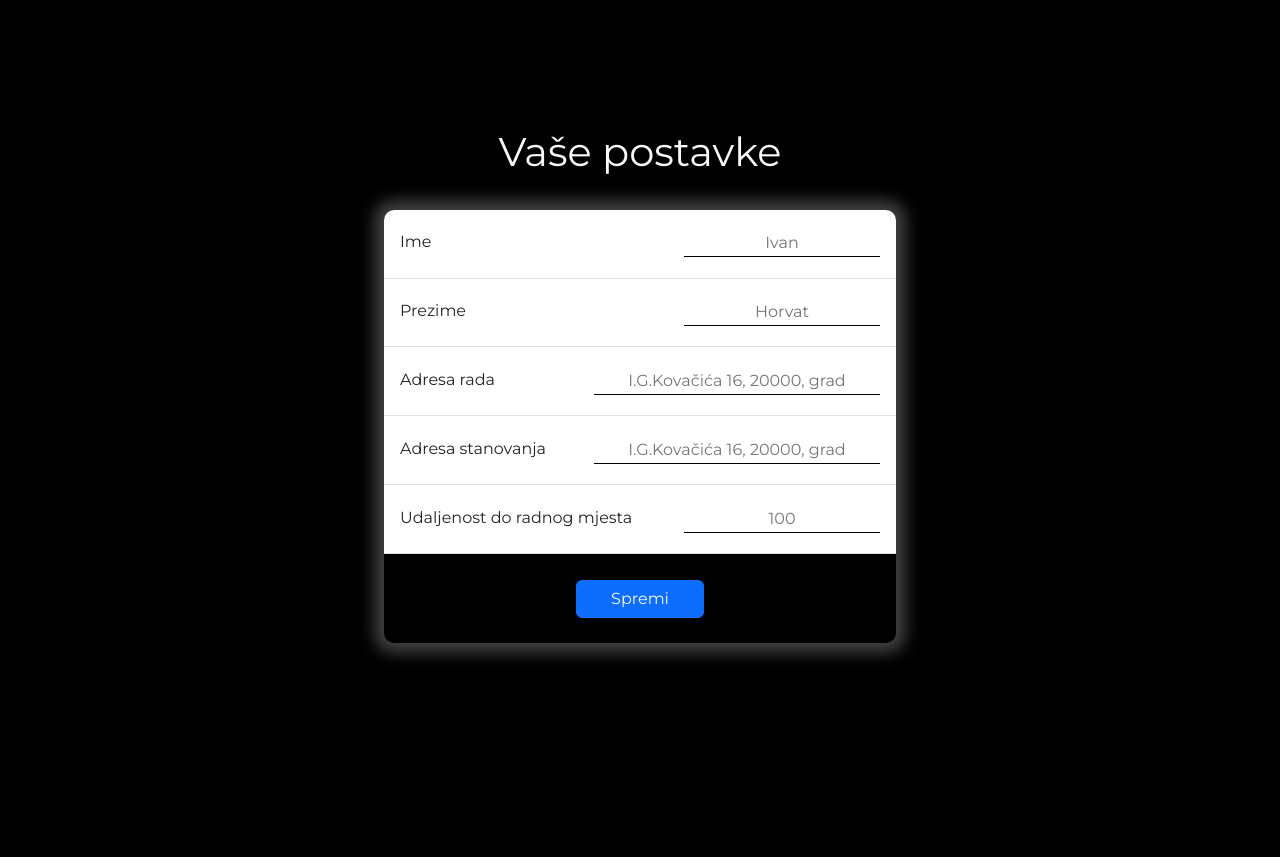
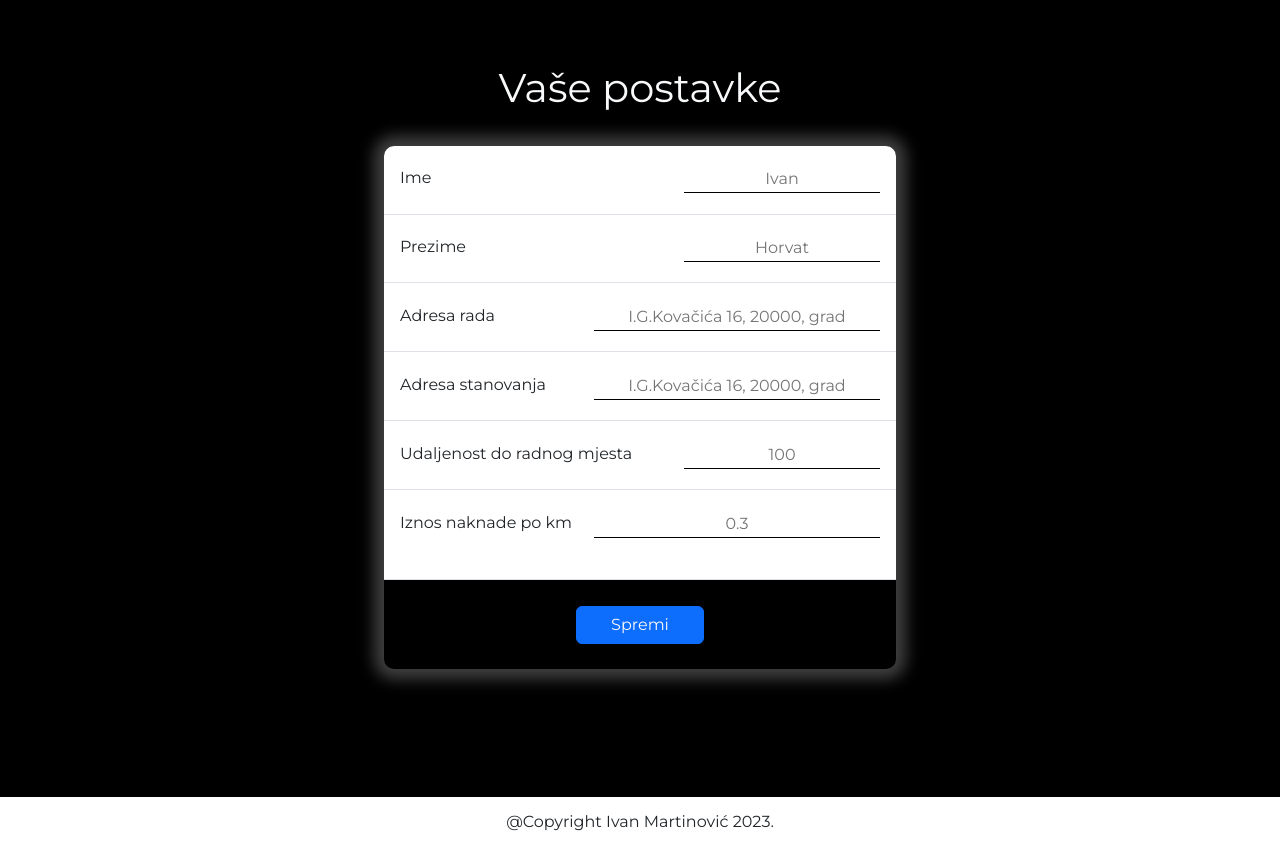
Before and after one commit to i2martin/AdministrationManager, a Flask app: page /postavke in a window 1280 px wide. Shown: the part 76-933 px from the top of the page. Before the commit the page ends 735 px from the top, so only its background shows below. Run offline with Flask 2, Linux system fonts and the light colour scheme; the visitor is signed in with stand-in values (Sample User, id 1); parts of the project's set-up code (start-up, migrations or seed data) failed here and were passed over; some libraries are stand-ins or nearby versions.

Commit message:
Added footer to templates (needs more work). Updated database to keep track of transportation fee for complete automation and updated putni.html template to use this information. Added basic check to see if input transportation fee is a number to prevent crashes.

```diff
--- a/main.py
+++ b/main.py
@@ -4,7 +4,6 @@ from flask_bootstrap import Bootstrap
 from flask_wtf import FlaskForm
 from flask import flash
 from wtforms import StringField, SubmitField, SelectField, widgets, SelectMultipleField
-#from wtforms.validators import DataRequired, InputRequired, EqualTo
 import workdays as wd
 import honorarium_excel as he
 import travel_excel as te
@@ -37,6 +36,7 @@ class User(UserMixin, db.Model):
     work_address = db.Column(db.String(100))
     home_address = db.Column(db.String(100))
     travel_distance = db.Column(db.Integer)
+    transportation_fee = db.Column(db.Float)
 
 
 with app.app_context():
@@ -77,6 +77,7 @@ class Postavke(FlaskForm):
     home_address = StringField('arrival')
     travel_distance = StringField('arrival')
     submit = SubmitField(label='Spremi', id='submit')
+    transportation_fee = StringField('transportation_fee')
 
 
 # TODO - add validators
@@ -193,6 +194,7 @@ def postavke():
         work_address = request.form.get('work_address')
         home_address = request.form.get('home_address')
         travel_distance = request.form.get('travel_distance')
+        transportation_fee = request.form.get('transportation_fee')
         if name != "":
             current_user.name = name
             db.session.commit()
@@ -208,6 +210,9 @@ def postavke():
         if travel_distance != "":
             current_user.travel_distance = travel_distance
             db.session.commit()
+        if transportation_fee != "":
+            current_user.transportation_fee = transportation_fee
+            db.session.commit();
         return redirect('putni')
     return render_template('postavke.html', form=form)
 
--- a/static/style.css
+++ b/static/style.css
@@ -57,7 +57,7 @@ ul
 
 .settings
 {
-    margin: 10% 35% 10% 35%;
+    margin: 5% 35% 10% 35%;
 }
 
 .list-group-item
@@ -89,7 +89,7 @@ ul
 {
     .settings
     {
-        margin: 10% 30% 10% 30%;
+        margin: 5% 30% 10% 30%;
     }
 
 }
@@ -97,7 +97,7 @@ ul
 {
     .settings
     {
-        margin: 10% 25% 10% 25%;
+        margin: 5% 25% 10% 25%;
     }
 
 }
@@ -105,7 +105,7 @@ ul
 {
     .settings
     {
-        margin: 10% 20% 10% 20%;
+        margin: 5% 20% 10% 20%;
     }
 
 }
@@ -113,7 +113,7 @@ ul
 {
     .settings
     {
-        margin: 10% 2% 10% 2%;
+        margin: 5% 2% 10% 2%;
     }
 
 }
@@ -123,3 +123,30 @@ ul
     -webkit-box-shadow: 0px 0px 15px 10px #404040;
     box-shadow: 0px 0px 15px 10px #404040;
 }
+.footer1
+{
+    position: fixed;
+    bottom: 0px;
+    min-height: 60px;
+    background-color: white;
+    width: 100%;
+    vertical-align: middle;
+    padding-top: 1%;
+    text-align: center;
+}
+.footer2
+{
+    position: relative;
+    bottom: 0px;
+    min-height: 60px;
+    background-color: white;
+    width: 100%;
+    vertical-align: middle;
+    padding-top: 1%;
+    text-align: center;
+}
+#transportation_fee_error
+{
+    visibility: hidden;
+    color: red;
+}
--- a/templates/base.html
+++ b/templates/base.html
@@ -20,5 +20,7 @@
 <body>
 {% block content %}
 {% endblock %}
+{% block footer %}
+{% endblock %}
 </body>
 </html>
--- a/templates/honorari.html
+++ b/templates/honorari.html
@@ -41,3 +41,8 @@
     </form>
 </div>
 {% endblock %}
+{% block footer %}
+<footer class="footer1">
+@Copyright Ivan Martinović 2023.
+</footer>
+{% endblock %}
--- a/templates/postavke.html
+++ b/templates/postavke.html
@@ -2,9 +2,27 @@
 {% block title %}Postavke{% endblock %}
 {% include 'header.html' %}
 {% block content %}
+<script>
+    function isNumber()
+    {
+        var transportation_fee = document.getElementById('transportation_fee').value;
+        var transportation_fee_error = document.getElementById('transportation_fee_error');
+
+        if (isNaN(transportation_fee))
+        {
+            transportation_fee_error.style.visibility = "visible";
+            transportation_fee_error.innerHTML = 'Niste unijeli ispravan iznos!';
+            return false;
+        }
+        else
+        {
+            return true;
+        }
+    }
+</script>
 <div class="settings">
     <h1 class="text-center text-light" style="padding-bottom: 5%;"> Vaše postavke</h1>
-    <form action="{{url_for('postavke')}}" method="POST" class="add-shadow" style="border-radius:10px;">
+    <form onsubmit="return isNumber()" action="{{url_for('postavke')}}" method="POST" class="add-shadow" style="border-radius:10px;">
         <ul class="list-group list-group-flush" style="border-radius: 10px;">
             <li class="list-group-item">
                 <span class="left">Ime</span> <span
@@ -22,6 +40,12 @@
             <li class="list-group-item">
                 <span class="left">Udaljenost do radnog mjesta</span> <span class="right">{{form.travel_distance(class="custom_string_field text-center", placeholder="100")}}</span>
             </li>
+            <li class="list-group-item">
+                <span class="left">Iznos naknade po km</span> <span class="right">{{form.transportation_fee(size=30, class="custom_string_field text-center", placeholder="0.3")}}</span>
+                <br>
+                <span style="visibility: hidden" class="left">Iznos naknade po km</span>
+                <span class="right" id="transportation_fee_error">1</span>
+            </li>
             <div class="btn-custom justify-content-center align-content-center text-center" style="margin-top: 5%;">
                 {{form.submit(class='btn btn-primary btn-large col-3 text-light')}}
             </div>
@@ -30,3 +54,8 @@
     </form>
 </div>
 {% endblock %}
+{% block footer %}
+<footer class="footer2">
+@Copyright Ivan Martinović 2023.
+</footer>
+{% endblock %}
--- a/templates/putni.html
+++ b/templates/putni.html
@@ -80,3 +80,8 @@
     </form>
 </div>
 {% endblock %}
+{% block footer %}
+<footer class="footer2">
+@Copyright Ivan Martinović 2023.
+</footer>
+{% endblock %}
--- a/travel_excel.py
+++ b/travel_excel.py
@@ -82,4 +82,9 @@ def travel(data, workdays, user):
     worksheet["D35"] = total_arrival + total_return
     worksheet["C38"] = day_of_report
     worksheet["A10"] = current_month + "/" + str(current_year)
+
+    if user.transportation_fee is not None:
+        worksheet["C39"] = user.transportation_fee
+        worksheet["D40"] = user.transportation_fee * (total_arrival + total_return)
+
     workbook.save(target)
```
Also changed, not shown: templates/login.html (+0 -11 lines).
